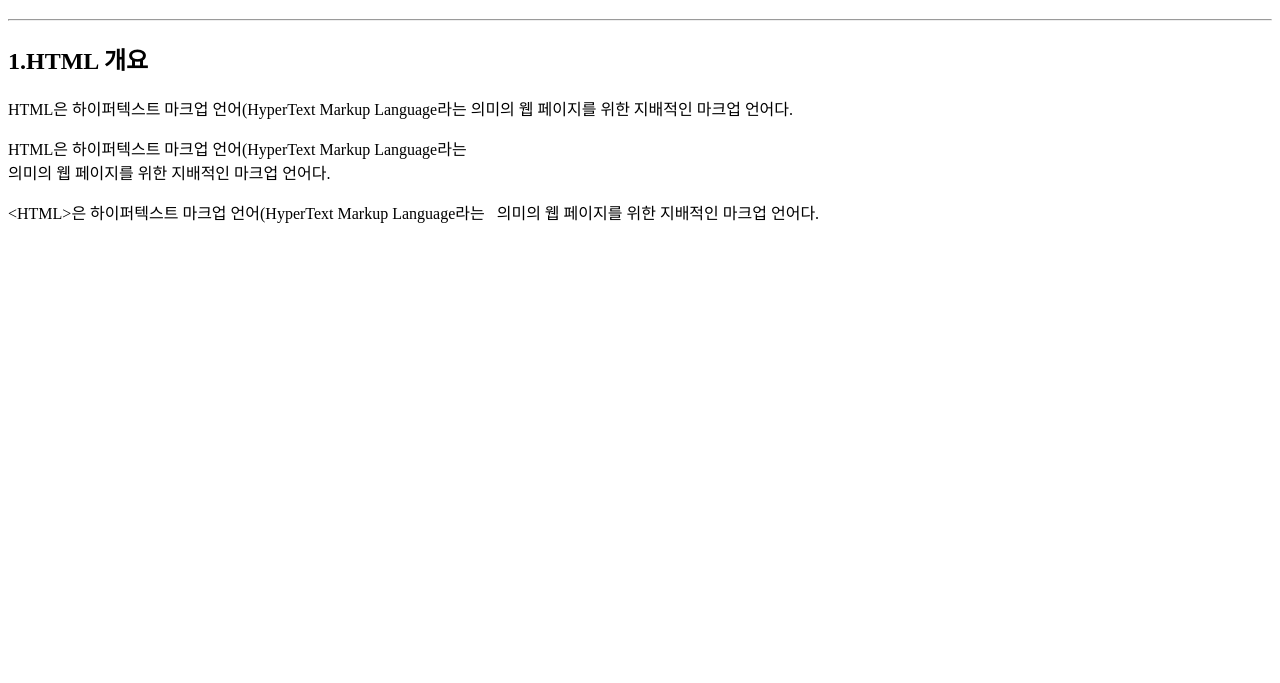
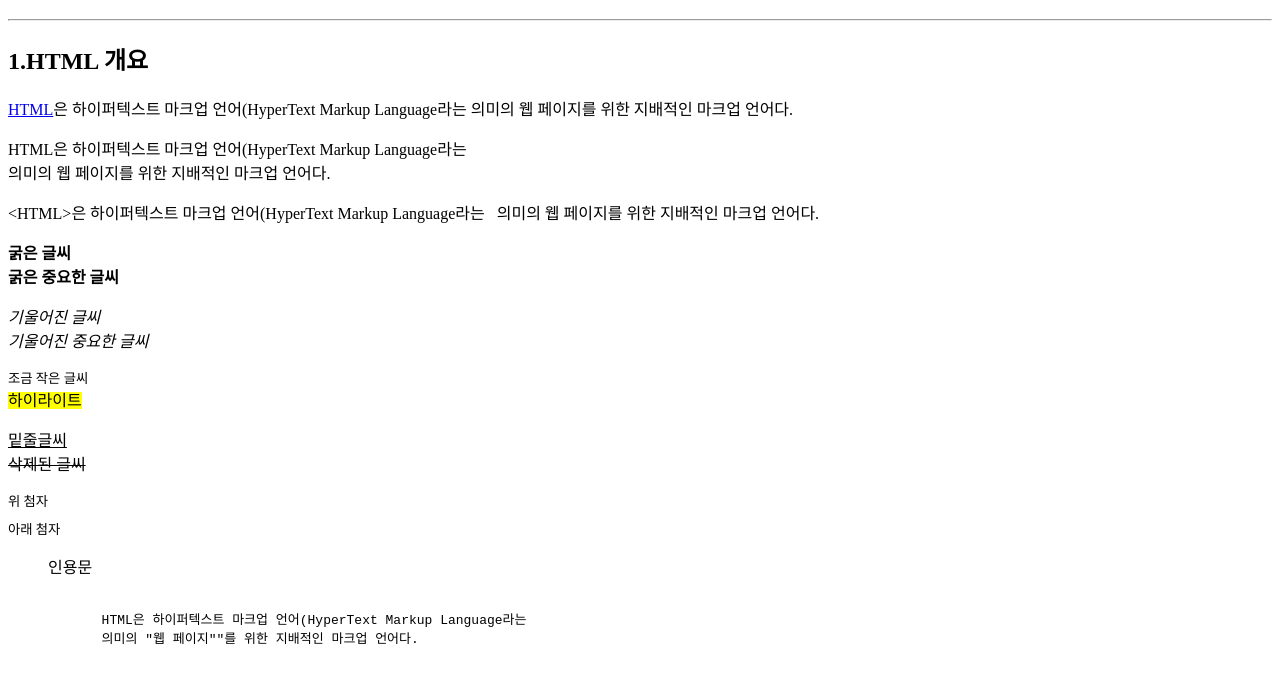
Before and after one commit to apm0204/Web, a plain HTML site: page tag.html in a window 1280 px wide. Shown: the part 61-744 px from the top of the page. Drawn offline with Linux system fonts and the light colour scheme.

Commit message:
Add files via upload

```diff
--- a/tag.html
+++ b/tag.html
@@ -3,16 +3,31 @@
     <head>
         <title>HTML Tag 연습</title>
         <meta charset="utf-8"/>
+        <base href="https://apm0204.github.io/Web/">
     </head>
     <body>
         <h1>HTML TAG</h1>  <!--  h는 제목, 크기를 1~6까지 사용한다 --> <!-- 본문을 바꿀때 h를 쓰는건 좋지않다 -->
         <hr />
-        <h2>1.HTML 개요</h2>
-        <p>HTML은 하이퍼텍스트 마크업 언어(HyperText Markup Language라는
+        <h2>1.HTML 개요</h2> <!-- 36~ 39p-->
+        <p><a href = "index.html" target="_blank" title="hello, world">HTML</a>은 하이퍼텍스트 마크업 언어(HyperText Markup Language라는 <!-- <a>는 하이퍼링크</a>를 사용  --> <!-- title태그 툴팁을 사용-->
             의미의 웹 페이지를 위한 지배적인 마크업 언어다.</p>
         <p>HTML은 하이퍼텍스트 마크업 언어(HyperText Markup Language라는 <br />
             의미의 웹 페이지를 위한 지배적인 마크업 언어다.</p>
         <p>&lt;HTML&gt;은 하이퍼텍스트 마크업 언어(HyperText Markup Language라는&nbsp;&nbsp;
             의미의 웹 페이지를 위한 지배적인 마크업 언어다.</p>
+
+        <!-- 검색엔진에서의 차이를 주기위해서 기능의 차이는 없지만 중요도의 차이를 줘서 검색을 할 수 있다. -->
+        <p><b>굵은 글씨</b><br /><strong>굵은 중요한 글씨</strong></p> <!-- 차이는 눈에 보이지않지만, <strong>>을 써서 중요한경우 검색에 용이하다. -->
+        <p><i>기울어진 글씨</i><br /><em>기울어진 중요한 글씨</em></p> <!-- 차이는 눈에 보이지않지만, em을 써서 중요한경우 검색에 용이하다. -->
+        <p><small>조금 작은 글씨</small><br /><mark>하이라이트</mark></p> <!-- -->
+        <p><ins>밑줄글씨</ins><br /><del>삭제된 글씨</del></p>
+        <p><sup>위 첨자</sup><br /><sub>아래 첨자</sub></p>
+        <blockquote>인용문</blockquote><!-- 택스트를 인용할때 사용한다.-->
+        <pre> <!-- pre는 입력한 모양 그대로 출력해라. 특수키없이 출력이 가능하다. -->
+            HTML은 하이퍼텍스트 마크업 언어(HyperText Markup Language라는
+            의미의 "웹 페이지""를 위한 지배적인 마크업 언어다.
+
+        </pre>
     </body>
 </html>
+<!-- -->
```
